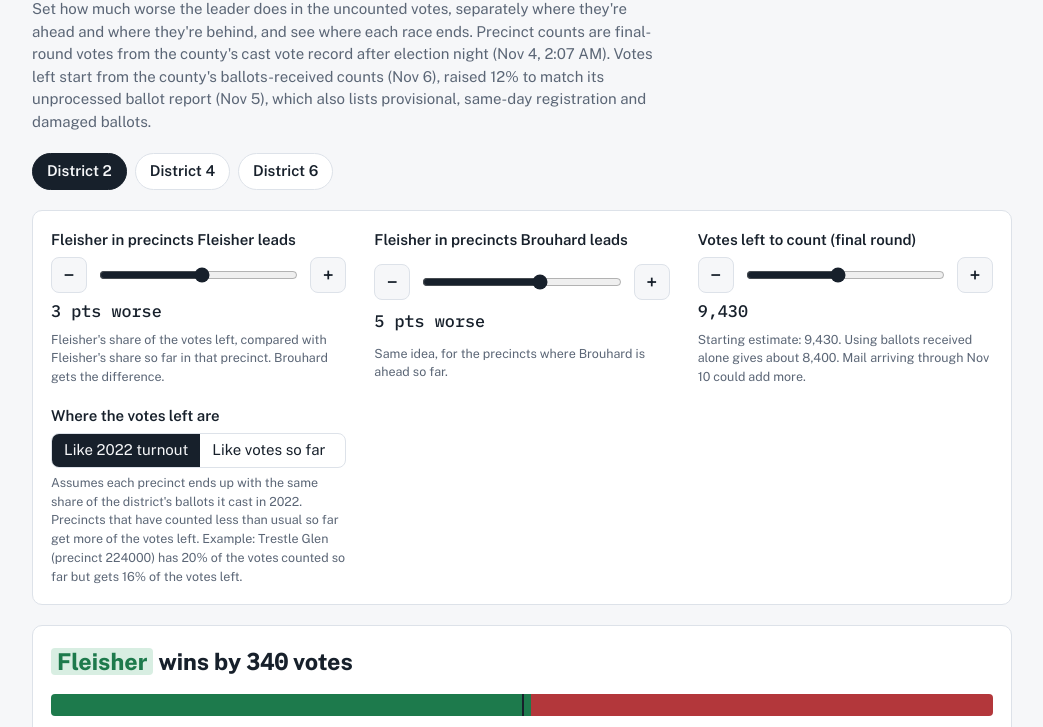
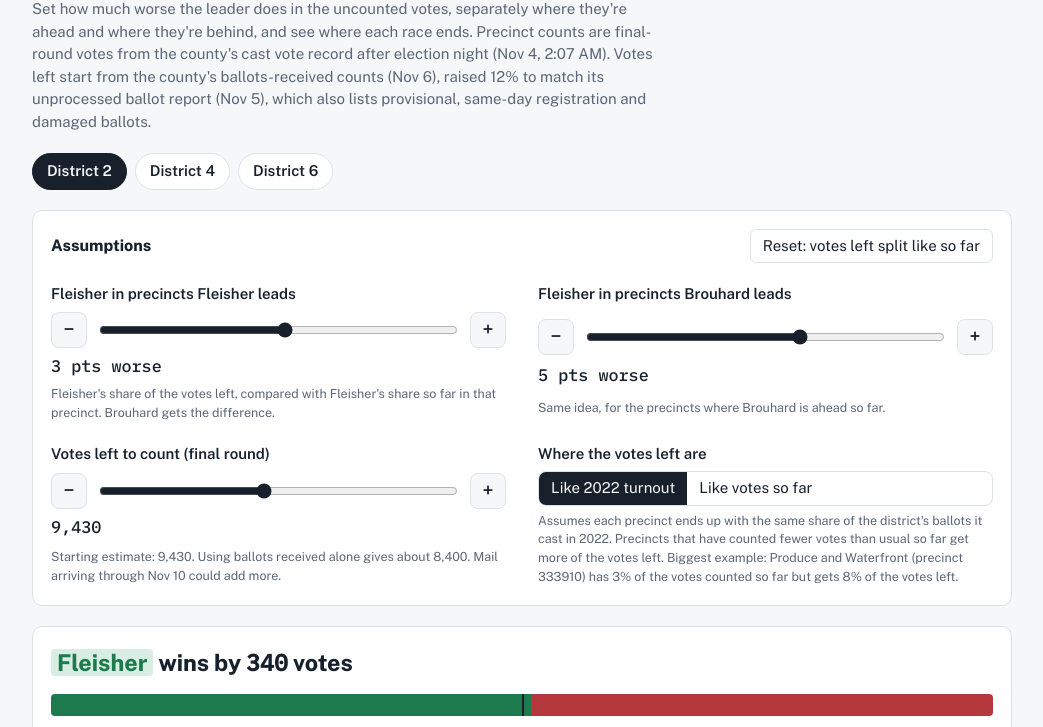
Before and after one commit to anaajibicho-gif/7q1yed6mdok3g5, a plain HTML site: page t67x1bnym6i4zn/index.html in a window 1280 px wide. Shown: the part 72-799 px from the top of the page, without its empty margins (118-1161 px from the left). Drawn offline with nearby package versions, Linux system fonts and the light colour scheme.

Commit message:
What-if: wider sliders, reset button, clearer spread example
Co-Authored-By: Claude Opus 5.5 <noreply@anthropic.com>

```diff
--- a/t67x1bnym6i4zn/index.html
+++ b/t67x1bnym6i4zn/index.html
@@ -39,7 +39,8 @@ p { margin: 0; max-width: 68ch }
 .races button[aria-pressed="true"] { background: var(--fg); color: var(--bg); border-color: var(--fg) }
 button:focus-visible, input:focus-visible, select:focus-visible { outline: 2px solid var(--focus); outline-offset: 2px }
 .panel { background: var(--panel); border: 1px solid var(--line); border-radius: 10px; padding: 18px }
-.controls { display: grid; grid-template-columns: repeat(auto-fit, minmax(260px, 1fr)); gap: 18px 28px }
+.controls { display: grid; grid-template-columns: repeat(auto-fit, minmax(min(100%, 380px), 1fr)); gap: 20px 32px }
+.ctl-head { grid-column: 1 / -1; display: flex; flex-wrap: wrap; gap: 10px; align-items: center; justify-content: space-between }
 .ctl { display: grid; gap: 6px; min-width: 0 }
 .ctl label { font-weight: 600 }
 .ctl .row { display: flex; align-items: center; gap: 12px }
@@ -94,6 +95,7 @@ td input.set { border-color: var(--focus); border-width: 2px }
   </div>
 
   <section class="panel controls" aria-label="Assumptions">
+    <div class="ctl-head"><h2>Assumptions</h2><button type="button" class="link" id="reset-all">Reset: votes left split like so far</button></div>
     <div class="ctl">
       <label for="x" id="x-label">Where the leader is ahead</label>
       <div class="row"><button type="button" class="step" data-for="x" data-d="-1" aria-label="Less">−</button><input type="range" id="x" min="-10" max="15" step="1"><button type="button" class="step" data-for="x" data-d="1" aria-label="More">+</button></div><output id="x-out" class="num"></output>
@@ -212,10 +214,12 @@ function render() {
 
   const sorted = [...r.rows].sort((a, b) => b.left - a.left);
   const counted = r.rows.reduce((t, x) => t + (x.p.shown ? x.p.a + x.p.b : 0), 0);
-  const big = sorted[0], bigName = big.p.area.split(';')[0].replace(/\s\d+%$/, '');
+  const gap = (x) => x.left / state.left - (x.p.shown ? (x.p.a + x.p.b) / counted : 0);
+  const big = state.spread === 't22' ? [...r.rows].sort((a, b) => gap(b) - gap(a))[0] : sorted[0];
+  const bigName = big.p.area.split(';')[0].replace(/\s\d+%$/, '');
   const bigNow = big.p.shown ? (big.p.a + big.p.b) / counted * 100 : 0, bigLeft = big.left / state.left * 100;
   $('spread-help').textContent = state.spread === 't22'
-    ? `Assumes each precinct ends up with the same share of the district's ballots it cast in 2022. Precincts that have counted less than usual so far get more of the votes left. Example: ${bigName} (precinct ${big.p.p}) has ${bigNow.toFixed(0)}% of the votes counted so far but gets ${bigLeft.toFixed(0)}% of the votes left.`
+    ? `Assumes each precinct ends up with the same share of the district's ballots it cast in 2022. Precincts that have counted fewer votes than usual so far get more of the votes left. Biggest example: ${bigName} (precinct ${big.p.p}) has ${bigNow.toFixed(0)}% of the votes counted so far but gets ${bigLeft.toFixed(0)}% of the votes left.`
     : `Assumes every precinct is equally far along in counting, so each one's votes left match its share of the votes counted so far. Example: ${bigName} (precinct ${big.p.p}) has ${bigNow.toFixed(0)}% of the votes counted so far, so it also gets ${bigLeft.toFixed(0)}% of the votes left.`;
   $('rows').innerHTML = sorted.map((x) => {
     const key = state.race + '|' + x.p.p;
@@ -251,6 +255,11 @@ $('rows').addEventListener('change', (e) => {
   if (v === '' || isNaN(Number(v))) delete state.overrides[k]; else state.overrides[k] = Number(v);
   render();
 });
+$('reset-all').addEventListener('click', () => {
+  state.x = 0; state.y = 0; state.left = DATA[state.race].meta.left; state.spread = 't22';
+  Object.keys(state.overrides).forEach((k) => { if (k.startsWith(state.race + '|')) delete state.overrides[k]; });
+  render();
+});
 $('reset').addEventListener('click', () => {
   Object.keys(state.overrides).forEach((k) => { if (k.startsWith(state.race + '|')) delete state.overrides[k]; });
   render();
```
Also changed, not shown: data/live.json (+1 -1 lines).
